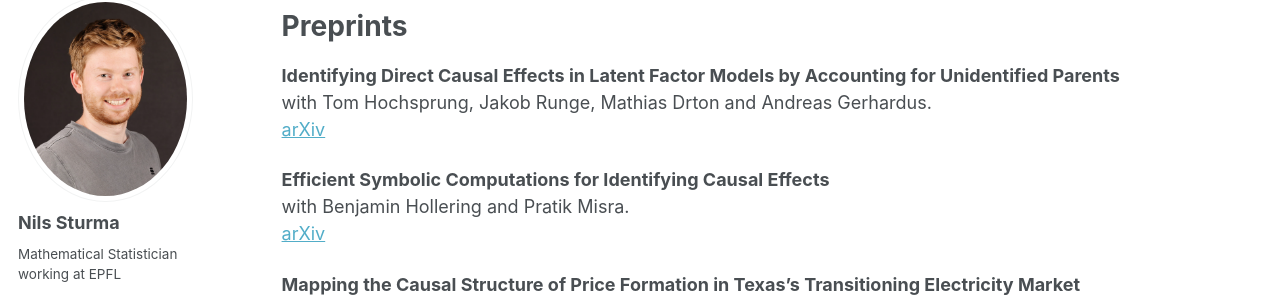
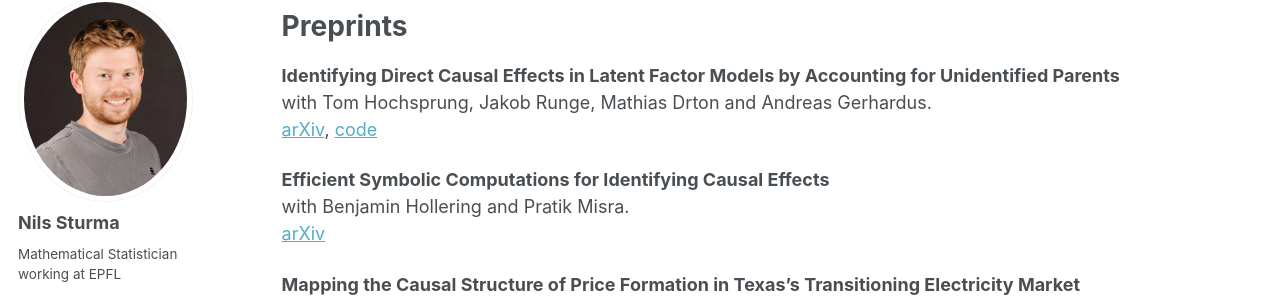
Before and after one commit to NilsSturma/nilssturma.github.io, a Jekyll site: the page built from _pages/publications.md, in a window 1280 px wide and 900 px high. Shown: the part 122-424 px from the top of the window. Built offline with Jekyll 4.4.1, drawn with Linux system fonts in a browser that asks for light colours; some web fonts are replaced.

Commit message:
added gitlab to TH preprint

```diff
--- a/_pages/publications.md
+++ b/_pages/publications.md
@@ -19,7 +19,7 @@ author_profile: true
 
 **Identifying Direct Causal Effects in Latent Factor Models by Accounting for Unidentified Parents** \
 with Tom Hochsprung, Jakob Runge, Mathias Drton and Andreas Gerhardus. \
-[arXiv](https://arxiv.org/abs/2605.28105.)
+[arXiv](https://arxiv.org/abs/2605.28105.), [code](https://gitlab.com/dlr-dw/elfhtc)
 
 **Efficient Symbolic Computations for Identifying Causal Effects** \
 with Benjamin Hollering and Pratik Misra. \
```
